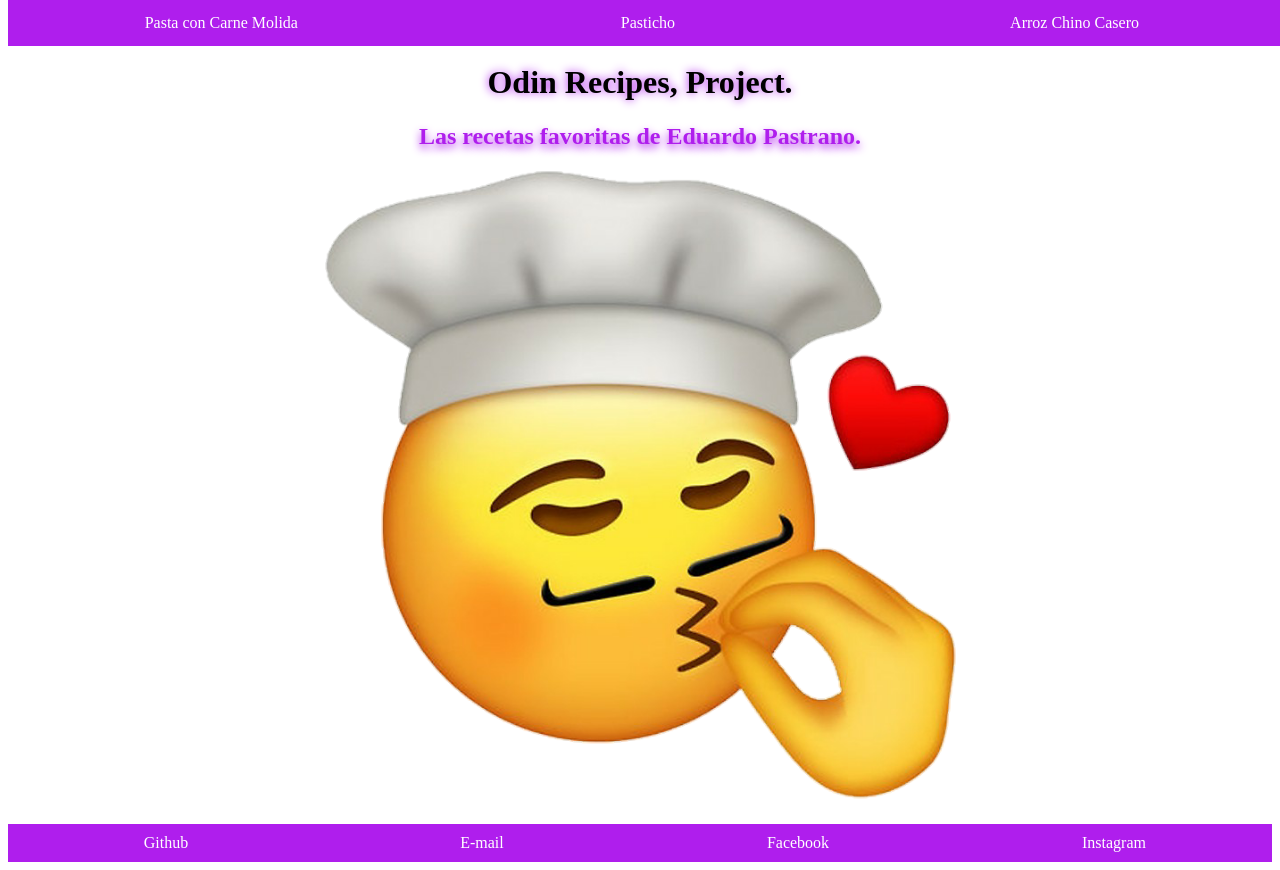
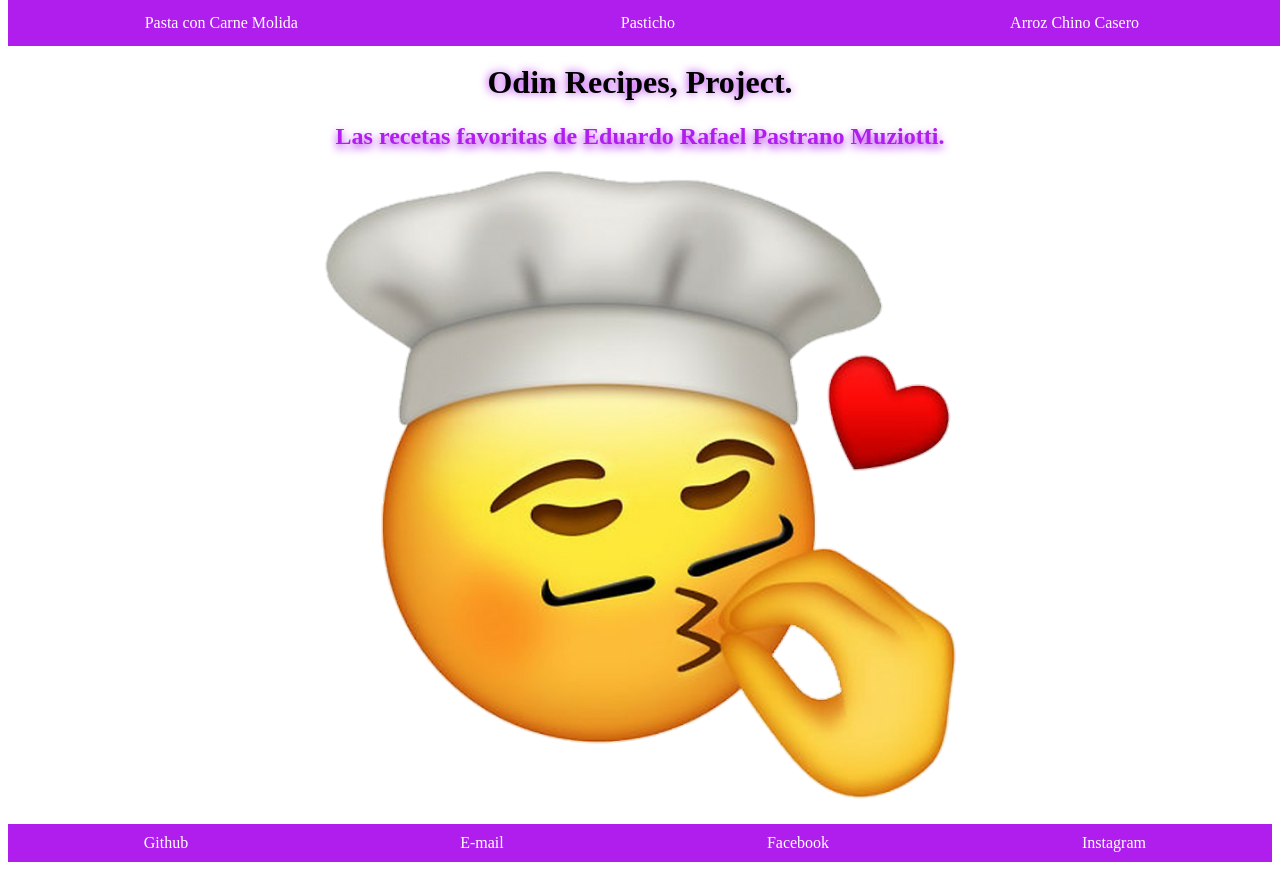
Before and after one commit to Pastrano1596/odin-recipes, a plain HTML site: page index.html in a window 1280 px wide. Drawn offline with Linux system fonts and the light colour scheme.

Commit message:
Actualización de titulo

```diff
--- a/index.html
+++ b/index.html
@@ -10,7 +10,7 @@
 
 <body id="index">
     <h1>Odin Recipes, Project.</h1>
-    <h2>Las recetas favoritas de Eduardo Pastrano.</h2>
+    <h2>Las recetas favoritas de Eduardo Rafael Pastrano Muziotti.</h2>
     <img id="index-img" src="images/PngItem_955352.png" alt="Cheff kiss">
     <ul class="nav">
         <li><a href="recipes/carne-molida.html" target="_blank">Pasta con Carne Molida</a></li>
```
